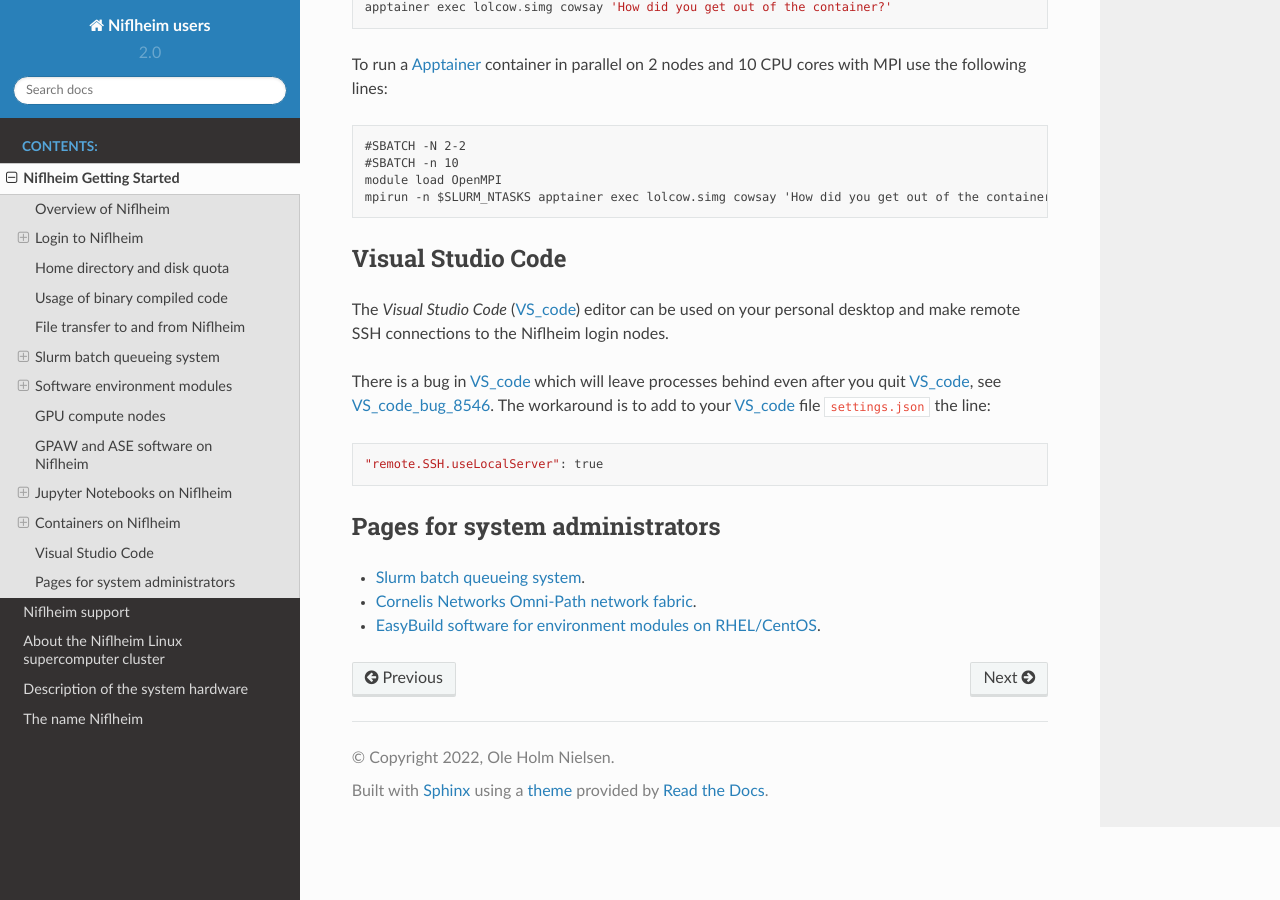
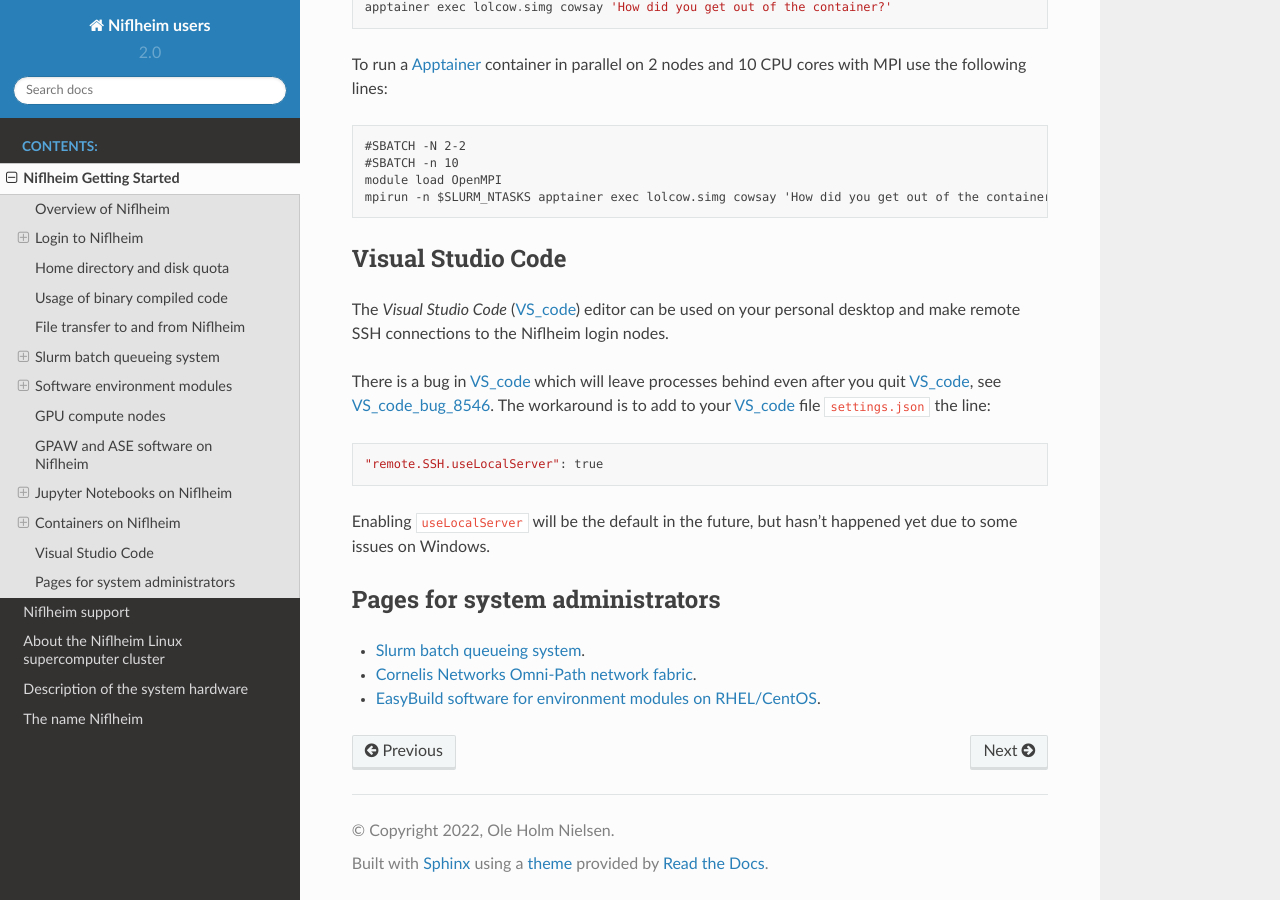
Before and after one commit to OleHolmNielsen/Niflheim_users, a Sphinx documentation site: the page built from docs/Niflheim_Getting_Started.rst, in a window 1280 px wide and 900 px high, scrolled down 21487 px. Built offline with Sphinx 7.4.7 and the Read the Docs theme 2.0.0, drawn with Linux system fonts in a browser that asks for light colours.

Commit message:
Minor edit

```diff
--- a/docs/Niflheim_Getting_Started.rst
+++ b/docs/Niflheim_Getting_Started.rst
@@ -1041,6 +1041,8 @@ The workaround is to add to your VS_code_ file ``settings.json`` the line::
 
   "remote.SSH.useLocalServer": true
 
+Enabling ``useLocalServer`` will be the default in the future, but hasn't happened yet due to some issues on Windows.
+
 .. _VS_code: https://code.visualstudio.com/
 .. _VS_code_bug_8546: https://github.com/microsoft/vscode-remote-release/issues/8546
 
```
